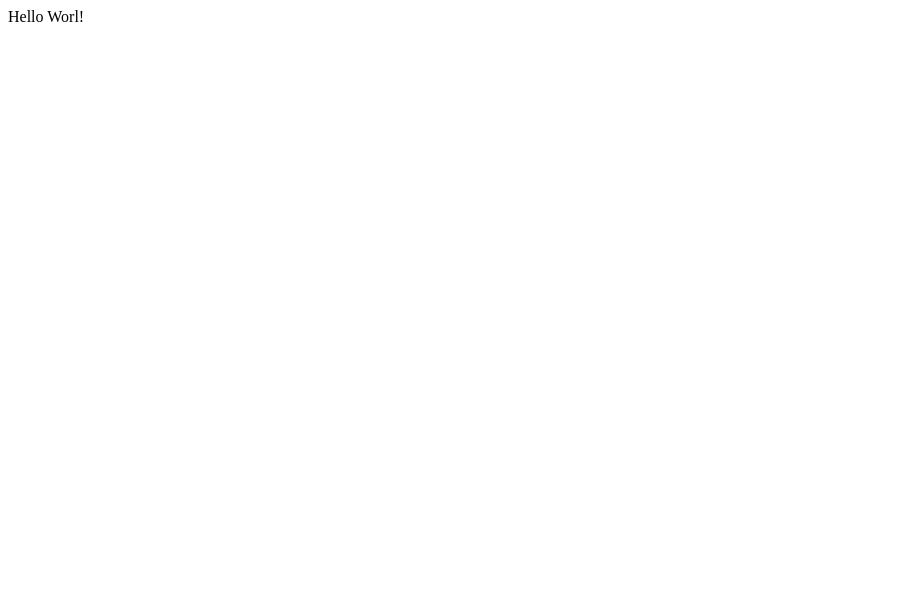
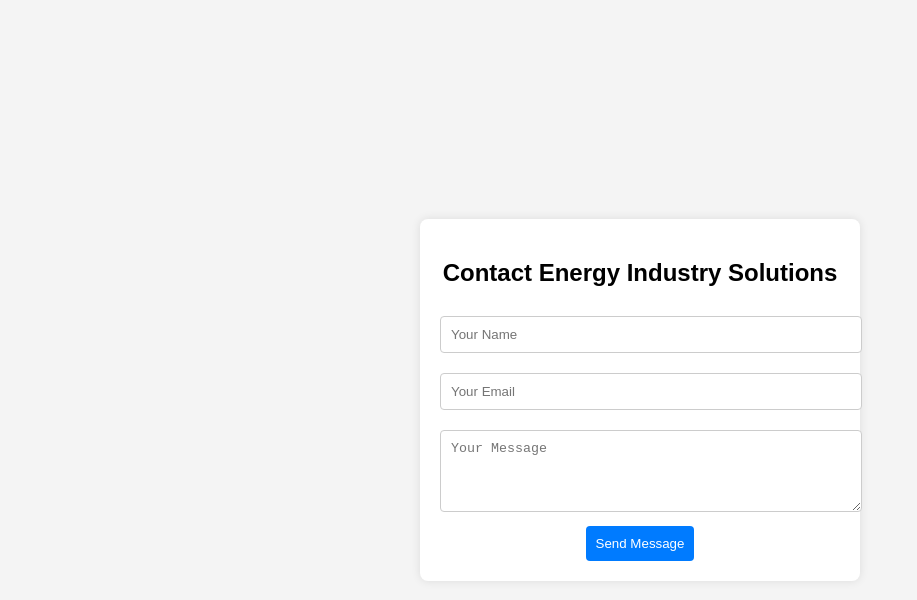
Before and after one commit to energyindustrysolutions/energyindustrysolutions.github.io, a plain HTML site: page index.html in a window 1280 px wide. Shown: the whole page, without its empty margins (0-917 px from the left). Drawn offline with Linux system fonts and the light colour scheme.

Commit message:
Update index.html

```diff
--- a/index.html
+++ b/index.html
@@ -1 +1,59 @@
-Hello Worl!
+<!DOCTYPE html>
+<html lang="en">
+<head>
+    <meta charset="UTF-8">
+    <meta name="viewport" content="width=device-width, initial-scale=1.0">
+    <title>Energy Industry Solutions - Contact Us</title>
+    <style>
+        body {
+            font-family: Arial, sans-serif;
+            background-color: #f4f4f4;
+            display: flex;
+            justify-content: center;
+            align-items: center;
+            height: 100vh;
+            margin: 0;
+        }
+        .container {
+            background: white;
+            padding: 20px;
+            border-radius: 8px;
+            box-shadow: 0 0 10px rgba(0, 0, 0, 0.1);
+            width: 100%;
+            max-width: 400px;
+            text-align: center;
+        }
+        input, textarea {
+            width: 100%;
+            padding: 10px;
+            margin: 10px 0;
+            border: 1px solid #ccc;
+            border-radius: 4px;
+        }
+        button {
+            background: #007BFF;
+            color: white;
+            padding: 10px;
+            border: none;
+            border-radius: 4px;
+            cursor: pointer;
+        }
+        button:hover {
+            background: #0056b3;
+        }
+    </style>
+</head>
+<body>
+
+    <div class="container">
+        <h2>Contact Energy Industry Solutions</h2>
+        <form action="https://formsubmit.co/contact@energyindustrysolutions.com" method="POST">
+            <input type="text" name="name" placeholder="Your Name" required>
+            <input type="email" name="email" placeholder="Your Email" required>
+            <textarea name="message" rows="4" placeholder="Your Message" required></textarea>
+            <button type="submit">Send Message</button>
+        </form>
+    </div>
+
+</body>
+</html>
```
